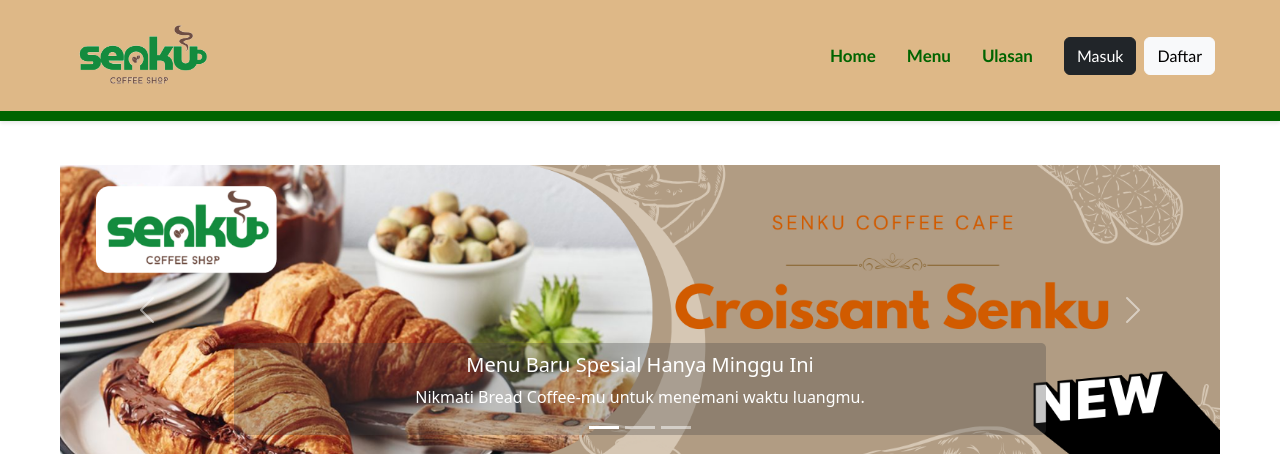
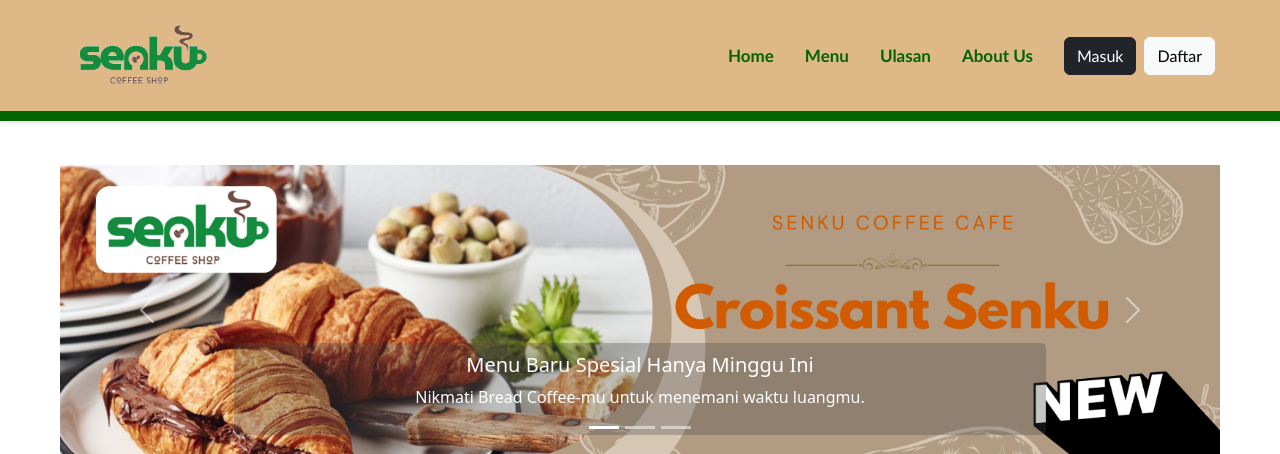
Before and after one commit to farrelzkrs/Pemwebsenku, a PHP site: page / in a window 1280 px wide. Shown: the top 454 px of the page. Run offline with PHP 8.4, Linux system fonts and the light colour scheme.

Commit message:
Update index.php

```diff
--- a/index.php
+++ b/index.php
@@ -93,13 +93,16 @@
                 <div class="collapse navbar-collapse" id="navbarSupportedContent">
                     <ul class="navbar-nav ms-auto me-2 mb-2 mb-lg-0">
                         <li class="nav-item">
-                            <a class="nav-link active" aria-current="page" href="#home">Home</a>
+                            <a class="nav-link active" aria-current="page" href="index.php">Home</a>
                         </li>
                         <li class="nav-item">
-                            <a class="nav-link" href="Menu.html">Menu</a>
+                            <a class="nav-link" href="Menu.php">Menu</a>
                         </li>
                         <li class="nav-item">
-                            <a class="nav-link" href="ulasan.html">Ulasan</a>
+                            <a class="nav-link" href="ulasan.php">Ulasan</a>
+                        </li>
+                        <li class="nav-item">
+                            <a class="nav-link" href="informasi.php">About Us</a>
                         </li>
                     </ul>
                     <div class="d-flex align-items-center">
```
